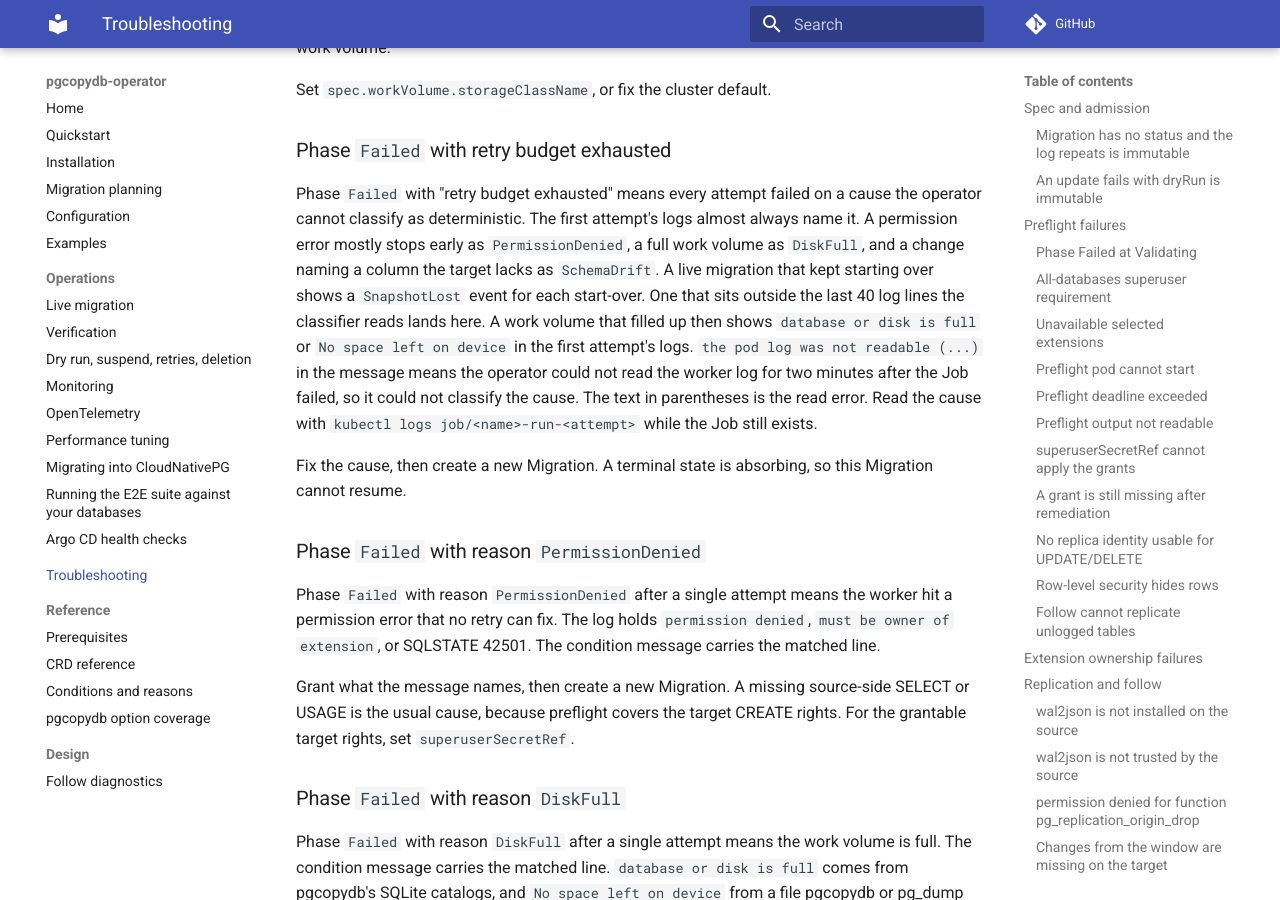
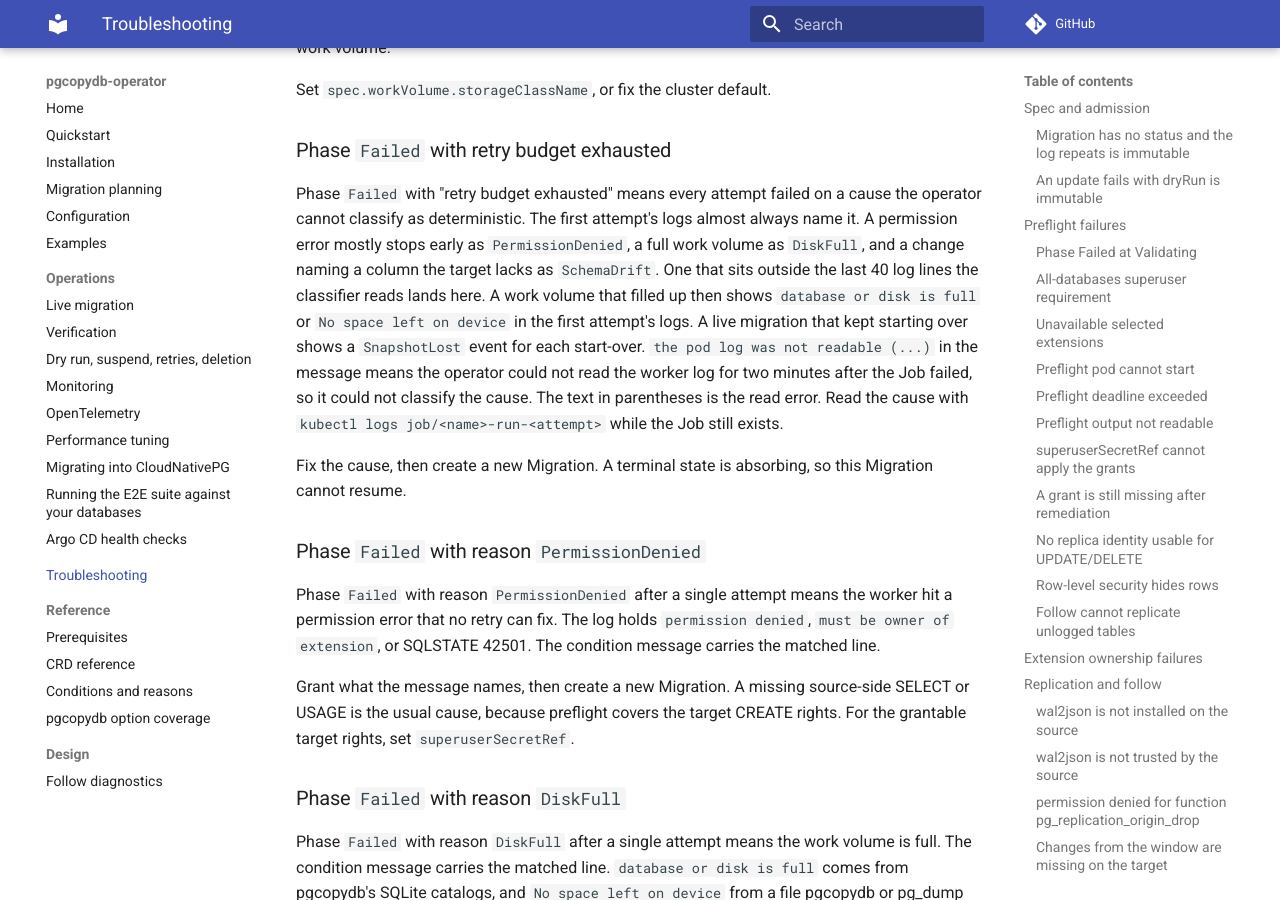
Before and after one commit to ydixken/pgcopydb-operator, an MkDocs documentation site: the page built from docs/troubleshooting.md, in a window 1280 px wide and 900 px high, scrolled down 14326 px. Built offline with MkDocs 1.6.1 and Material for MkDocs 9.7.7, drawn with Linux system fonts in a browser that asks for light colours; comment, search, counter and statistics services are not loaded.

```diff
--- a/docs/troubleshooting.md
+++ b/docs/troubleshooting.md
@@ -506,9 +506,9 @@ Set `spec.workVolume.storageClassName`, or fix the cluster default.
 Phase `Failed` with "retry budget exhausted" means every attempt failed on a cause the operator cannot classify as deterministic.
 The first attempt's logs almost always name it.
 A permission error mostly stops early as `PermissionDenied`, a full work volume as `DiskFull`, and a change naming a column the target lacks as `SchemaDrift`.
-A live migration that kept starting over shows a `SnapshotLost` event for each start-over.
 One that sits outside the last 40 log lines the classifier reads lands here.
 A work volume that filled up then shows `database or disk is full` or `No space left on device` in the first attempt's logs.
+A live migration that kept starting over shows a `SnapshotLost` event for each start-over.
 `the pod log was not readable (...)` in the message means the operator could not read the worker log for two minutes after the Job failed, so it could not classify the cause.
 The text in parentheses is the read error.
 Read the cause with `kubectl logs job/<name>-run-<attempt>` while the Job still exists.
```
